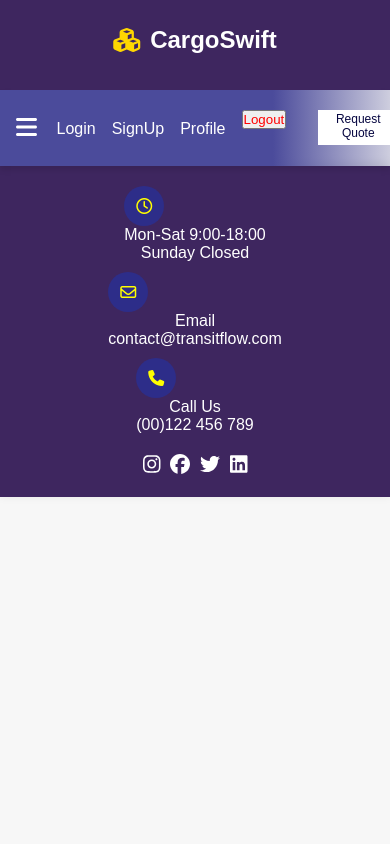
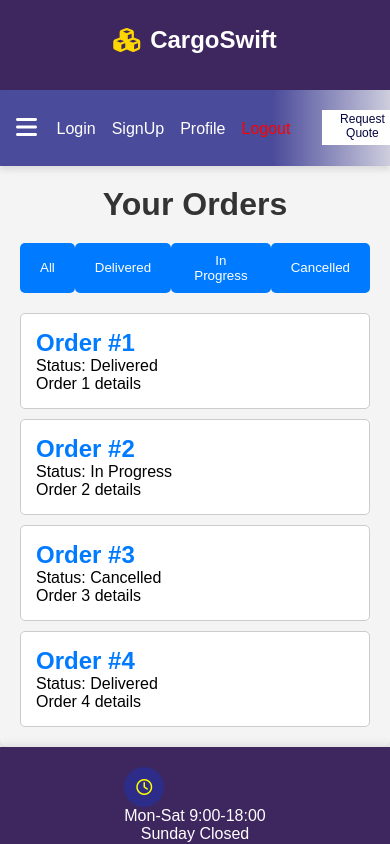
Before and after one commit to talanta-cc/CargoSwift_web, a React (Create React App) app: page /orders in a window 390 px wide. Shown: the top 844 px of the page. Built offline with nearby package versions, Linux system fonts and the light colour scheme.

Commit message:
home page responsiveness

```diff
--- a/src/App.js
+++ b/src/App.js
@@ -1,4 +1,4 @@
-import React, { useState } from 'react';
+import React, { useState,useEffect } from 'react';
 import { Routes, Route } from 'react-router-dom';
 import Navbar from './components/Navbar';
 import Header from './components/Header';
@@ -12,12 +12,18 @@ import Contact from './pages/Contact/Contact';
 import ProfilePage from './pages/Profile/ProfilePage/ProfilePage';
 import EditProfilePage from './pages/Profile/EditProfile/EditProfilePage';
 import ChangePasswordPage from './pages/Profile/ChangePasswordPage/ChangePasswordPage';
+import OrderList from './pages/Orders/OrderList';
 
 const App = () => {
-  const [user, setUser] = useState({
-    name: 'John Doe',
-    email: 'john.doe@example.com',
-  });
+  const [user, setUser] = useState({ name: '', email: '' });
+
+  useEffect(() => {
+    const username = localStorage.getItem('username');
+    const email = localStorage.getItem('email');
+    if (username && email) {
+      setUser({ name: username, email });
+    }
+  }, []);
 
   const updateUser = (updatedUser) => {
     setUser(updatedUser);
@@ -37,6 +43,7 @@ const App = () => {
         <Route path="/profile" element={<ProfilePage user={user} />} />
         <Route path="/edit-profile" element={<EditProfilePage user={user} updateUser={updateUser} />} />
         <Route path="/change-password" element={<ChangePasswordPage />} />
+        <Route path="/orders" element={<OrderList user={user} />} />
       </Routes>
       <Footer />
     </div>
--- a/src/components/Navbar.css
+++ b/src/components/Navbar.css
@@ -2,6 +2,11 @@ body {
     margin: 0;
     padding: 0;
     font-family: Arial, sans-serif;
+}
+
+html {
+    overflow: scroll;
+
 }
 
 .navbar {
@@ -96,7 +101,7 @@ body {
     display: flex;
     gap: 0.5rem;
 }
-.navbar-links .logout-button {
+.navbar-links .logout-button, .navbar-links-right .logout-button {
     background: none;
     border: none;
     color: inherit;
@@ -104,13 +109,10 @@ body {
     padding: 0;
     font: inherit;
     outline: inherit;
+    text-decoration: none;
+    color: red;
 }
 
-.navbar-links-right .logout-button {
-    text-decoration: none;
-    color: red;
-    /* background-color:yellow; */
-}
 
 @media (max-width: 992px) {
     .navbar-links {
@@ -162,7 +164,11 @@ body {
         margin-right: 20%;
     }
 
-    .navbar-links-right a {
+    .navbar-links-right a  {
+        margin-top: 10px;
+    }
+
+    .logout-button{
         margin-top: 10px;
     }
 
--- a/src/components/Navbar.jsx
+++ b/src/components/Navbar.jsx
@@ -14,9 +14,7 @@ const Navbar = () => {
     };
 
     const handleLogout = () => {
-        // Add your logout logic here
         console.log('User logged out');
-        // Redirect to home or login page after logout
         navigate('/login');
     };
 
@@ -39,6 +37,7 @@ const Navbar = () => {
                 </div>
                 <Link to="/contact">Contact</Link>
                 <Link to="/about">About Us</Link>
+                <Link to="/orders">Orders</Link>
             </div>
             <div className="navbar-links-right">
                 <Link to="/login">Login</Link>
--- a/src/pages/Home/Home.css
+++ b/src/pages/Home/Home.css
@@ -70,6 +70,7 @@ body {
     font-family: Verdana, Geneva, Tahoma, sans-serif;
     font-size: 30px;
     font-weight: bold;
+    color: blue;
 }
 .sea_services{
     display: flex;
@@ -93,11 +94,13 @@ body {
     font-family: Verdana, Geneva, Tahoma, sans-serif;
     font-size: 20px;
     font-weight: bold;
+    color: blue;
 }
 .local_contents h4{
     font-family: Verdana, Geneva, Tahoma, sans-serif;
     font-size: 20px;
     font-weight: bold;
+    color: blue;
 }
 .local_contents{
     margin-left: 20px;
@@ -109,11 +112,13 @@ body {
     font-family: Verdana, Geneva, Tahoma, sans-serif;
     font-size: 20px;
     font-weight: bold;
+    color: blue;
 }
 .air_contents h4{
     font-family: Verdana, Geneva, Tahoma, sans-serif;
     font-size: 20px;
     font-weight: bold;
+    color: blue;
 }
 .sea_contents p{
     margin-top: 10px;
@@ -182,6 +187,71 @@ body {
         font-size: 4vw;
         width: auto;
     }
+    .homepage_contents {
+        flex-direction: column;
+        align-items: center;
+        justify-content: center;
+    }
+
+    .col_1 {
+        text-align: center;
+        margin-bottom: 20px;
+    }
+
+    .col_1 h3 {
+        font-size: 6vw;
+        text-align: center;
+    }
+
+    .what_wedo {
+        margin-bottom: 10px;
+    }
+
+    .col_2,
+    .col_3 {
+        margin-top: 30px;
+    }
+
+    .sea_services,
+    .air_services,
+    .warehouse_services,
+    .local_services {
+        flex-direction: column;
+        align-items: center;
+        justify-content: center;
+        margin-bottom: 30px;
+    }
+
+    .sea_services .sea_img,
+    .air_services .sea_img,
+    .warehouse_services .sea_img,
+    .local_services .sea_img {
+        margin-bottom: 10px;
+    }
+
+    .sea_contents,
+    .air_contents,
+    .warehouse_contents,
+    .local_contents {
+        text-align: center;
+        margin-left: 0;
+    }
+
+    .sea_contents h4,
+    .air_contents h4,
+    .warehouse_contents h4,
+    .local_contents h4 {
+        font-size: 5vw;
+        text-align: center;
+    }
+
+    .sea_contents p,
+    .air_contents p,
+    .warehouse_contents p,
+    .local_contents p {
+        font-size: 3vw;
+        text-align: center;
+    }
 }
 
 @media (max-width: 480px) {
@@ -201,4 +271,14 @@ body {
         font-size: 5vw;
         width: auto;
     }
+    .col_1 h3 {
+        font-size: 8vw;
+    }
+
+    .sea_contents h4,
+    .air_contents h4,
+    .warehouse_contents h4,
+    .local_contents h4 {
+        font-size: 6vw;
+    }
 }
--- /dev/null
+++ b/src/pages/Orders/OrderList.css
@@ -0,0 +1,52 @@
+.order-list {
+    max-width: 800px;
+    margin: 0 auto;
+    padding: 20px;
+    background-color: #f4f4f4;
+    border-radius: 8px;
+    box-shadow: 0 2px 4px rgba(0, 0, 0, 0.1);
+  }
+
+  .order-list h1 {
+    text-align: center;
+    margin-bottom: 20px;
+    color: #333;
+  }
+
+  .filter-buttons {
+    display: flex;
+    justify-content: space-around;
+    margin-bottom: 20px;
+  }
+
+  .filter-buttons button {
+    padding: 10px 20px;
+    background-color: #007bff;
+    color: #fff;
+    border: none;
+    border-radius: 5px;
+    cursor: pointer;
+    transition: background-color 0.3s ease;
+  }
+
+  .filter-buttons button:hover {
+    background-color: #0056b3;
+  }
+
+  .orders {
+    display: flex;
+    flex-direction: column;
+    gap: 10px;
+  }
+
+  .order {
+    padding: 15px;
+    background-color: #fff;
+    border: 1px solid #ccc;
+    border-radius: 5px;
+  }
+
+  .order h2 {
+    margin-top: 0;
+    color: #007bff;
+  }
--- /dev/null
+++ b/src/pages/Orders/OrderList.jsx
@@ -0,0 +1,42 @@
+import React, { useState } from 'react';
+import './OrderList.css';
+
+const OrderList = ({ user }) => {
+  const [orders, setOrders] = useState([
+    { id: 1, status: 'Delivered', description: 'Order 1 details' },
+    { id: 2, status: 'In Progress', description: 'Order 2 details' },
+    { id: 3, status: 'Cancelled', description: 'Order 3 details' },
+    { id: 4, status: 'Delivered', description: 'Order 4 details' },
+  ]);
+
+  const [filter, setFilter] = useState('All');
+
+  const handleFilterChange = (status) => {
+    setFilter(status);
+  };
+
+  const filteredOrders = filter === 'All' ? orders : orders.filter(order => order.status === filter);
+
+  return (
+    <div className="order-list">
+      <h1>{user.name ? `${user.name}'s Orders` : 'Your Orders'}</h1>
+      <div className="filter-buttons">
+        <button onClick={() => handleFilterChange('All')}>All</button>
+        <button onClick={() => handleFilterChange('Delivered')}>Delivered</button>
+        <button onClick={() => handleFilterChange('In Progress')}>In Progress</button>
+        <button onClick={() => handleFilterChange('Cancelled')}>Cancelled</button>
+      </div>
+      <div className="orders">
+        {filteredOrders.map(order => (
+          <div key={order.id} className="order">
+            <h2>Order #{order.id}</h2>
+            <p>Status: {order.status}</p>
+            <p>{order.description}</p>
+          </div>
+        ))}
+      </div>
+    </div>
+  );
+};
+
+export default OrderList;
```
